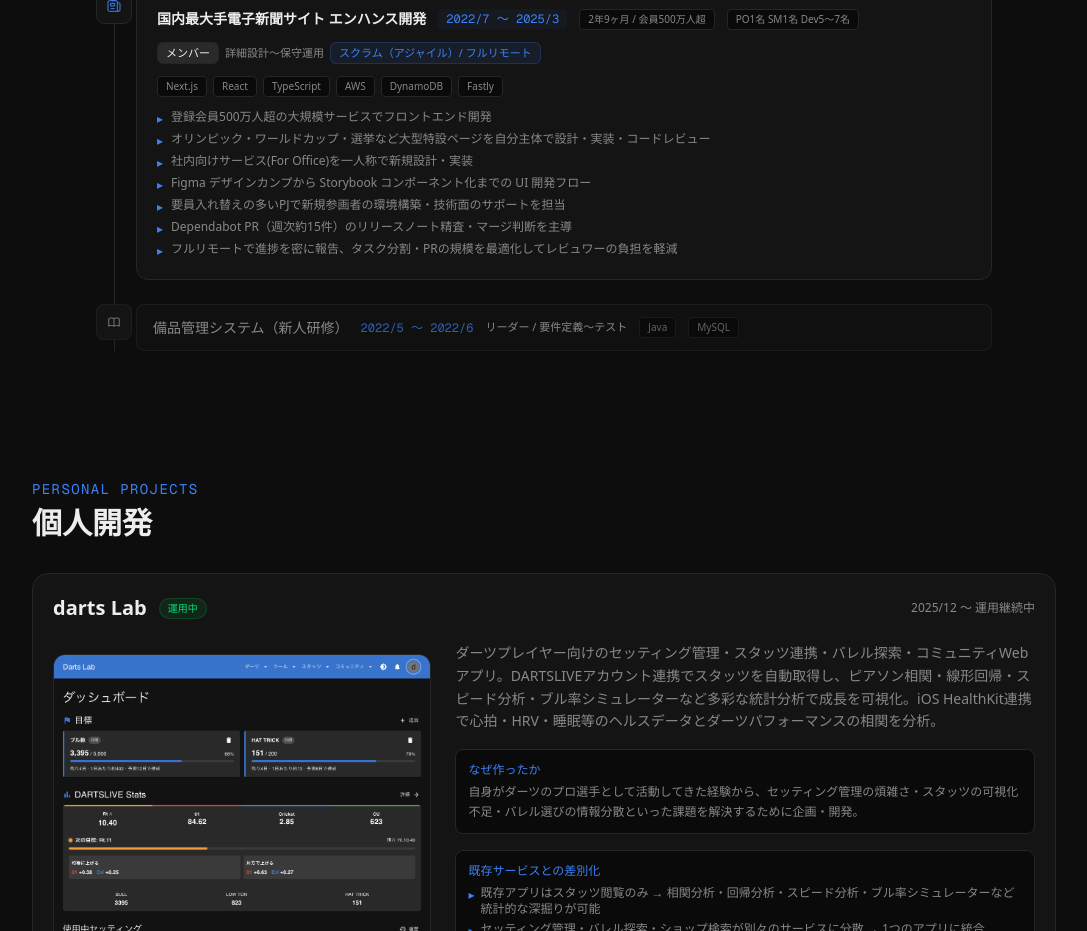
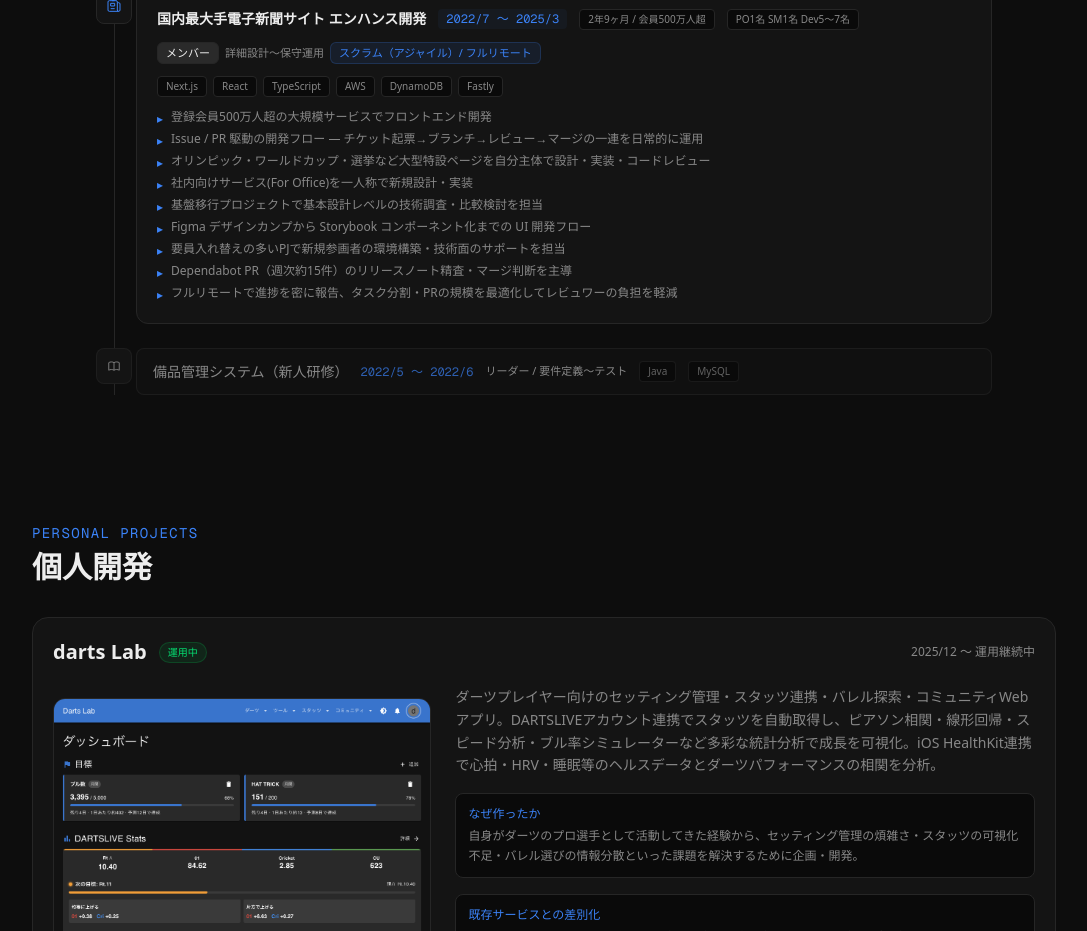
Before and after one commit to seiryuu1215/portfolio, a Next.js app: page / in a window 1280 px wide. Shown: the part 2340-3271 px from the top of the page, without its empty margins (96-1183 px from the left). Built offline with nearby package versions, Linux system fonts and the light colour scheme.

Commit message:
feat: 電子新聞PJにIssue/PR駆動開発・基盤移行の基本設計調査を追加
Co-Authored-By: Claude Opus 4.6 <noreply@anthropic.com>

```diff
--- a/components/CareerSection.tsx
+++ b/components/CareerSection.tsx
@@ -63,8 +63,10 @@ const CAREER: CareerItem[] = [
     icon: 'M19 20H5a2 2 0 01-2-2V6a2 2 0 012-2h10a2 2 0 012 2v1m2 13a2 2 0 01-2-2V7m2 13a2 2 0 002-2V9a2 2 0 00-2-2h-2m-4-3H9M7 16h6M7 8h6v4H7V8z',
     highlights: [
       '登録会員500万人超の大規模サービスでフロントエンド開発',
+      'Issue / PR 駆動の開発フロー — チケット起票→ブランチ→レビュー→マージの一連を日常的に運用',
       'オリンピック・ワールドカップ・選挙など大型特設ページを自分主体で設計・実装・コードレビュー',
       '社内向けサービス(For Office)を一人称で新規設計・実装',
+      '基盤移行プロジェクトで基本設計レベルの技術調査・比較検討を担当',
       'Figma デザインカンプから Storybook コンポーネント化までの UI 開発フロー',
       '要員入れ替えの多いPJで新規参画者の環境構築・技術面のサポートを担当',
       'Dependabot PR（週次約15件）のリリースノート精査・マージ判断を主導',
```
